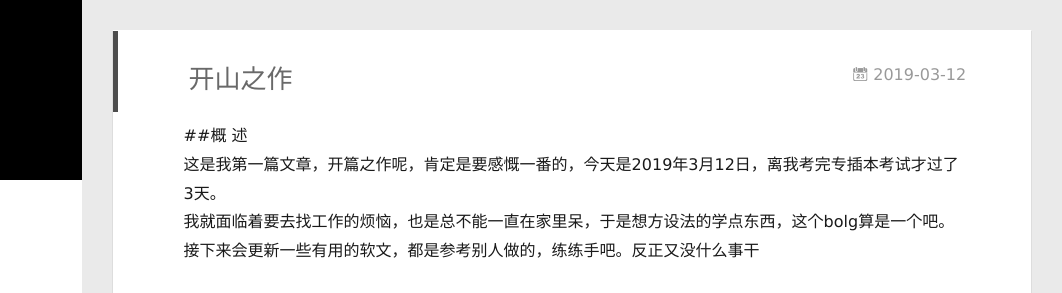
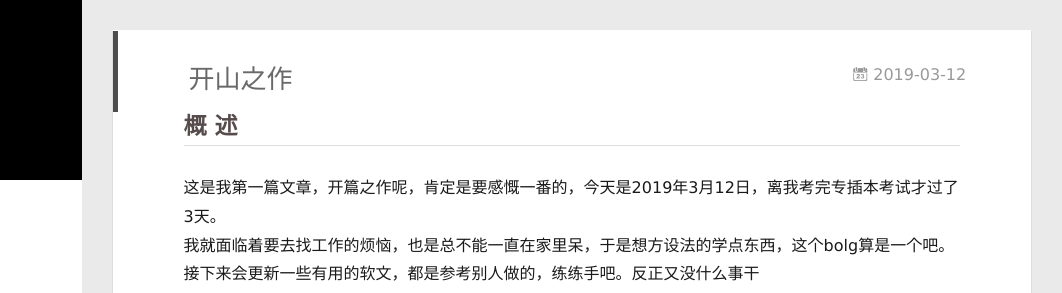
Before and after one commit to Ernestllk/Ernestllk.github.io, a plain HTML site: page index.html in a window 1280 px wide. Shown: the top 293 px of the page, 218-1280 px from the left. Drawn offline with Linux system fonts and the light colour scheme; no server answers; animation ran at ten frames a second.

Commit message:
Site updated: 2019-03-12 17:44:32

```diff
--- a/index.html
+++ b/index.html
@@ -176,7 +176,7 @@
 
     <div class="article-entry" itemprop="articleBody">
 
-        <p>##概 述<br>这是我第一篇文章，开篇之作呢，肯定是要感慨一番的，今天是2019年3月12日，离我考完专插本考试才过了3天。<br>我就面临着要去找工作的烦恼，也是总不能一直在家里呆，于是想方设法的学点东西，这个bolg算是一个吧。<br>接下来会更新一些有用的软文，都是参考别人做的，练练手吧。反正又没什么事干</p>
+        <h2 id="概-述"><a href="#概-述" class="headerlink" title="概 述"></a>概 述</h2><p>这是我第一篇文章，开篇之作呢，肯定是要感慨一番的，今天是2019年3月12日，离我考完专插本考试才过了3天。<br>我就面临着要去找工作的烦恼，也是总不能一直在家里呆，于是想方设法的学点东西，这个bolg算是一个吧。<br>接下来会更新一些有用的软文，都是参考别人做的，练练手吧。反正又没什么事干</p>
 
 
 
```
Also changed, not shown: 2019/03/12/第一篇博客文章/index.html (+5 -5 lines).
